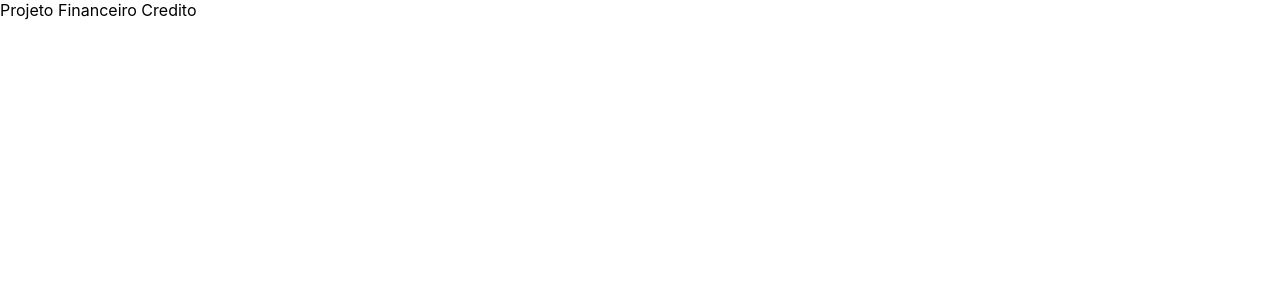
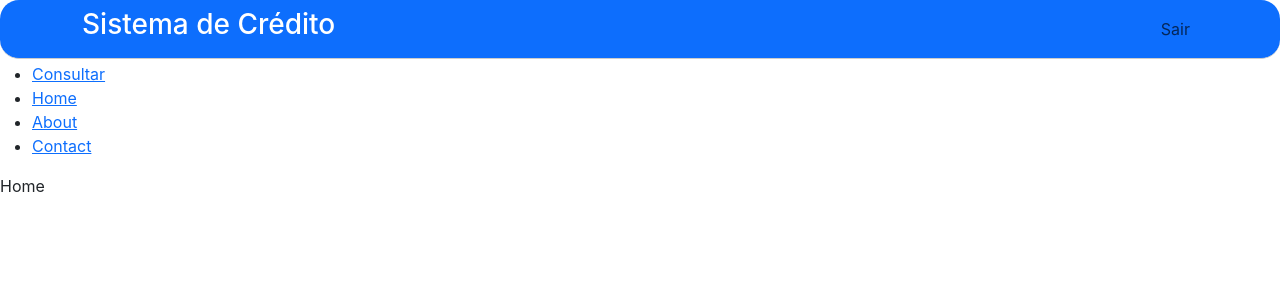
Before and after one commit to alevaristofig/teste_gosat_frontend, a React (Create React App) app: page / in a window 1280 px wide. Shown: the top 300 px of the page. Built offline with nearby package versions, Linux system fonts and the light colour scheme; the HTML template or start-up script is replaced by a standard one.

Commit message:
Criação do cabeçalho

```diff
--- a/package.json
+++ b/package.json
@@ -11,8 +11,12 @@
     "@types/node": "^16.18.126",
     "@types/react": "^19.1.4",
     "@types/react-dom": "^19.1.5",
+    "@types/react-router-dom": "^5.3.3",
+    "bootstrap": "^5.3.6",
     "react": "^19.1.0",
+    "react-bootstrap": "^2.10.10",
     "react-dom": "^19.1.0",
+    "react-router-dom": "^7.6.0",
     "react-scripts": "5.0.1",
     "typescript": "^4.9.5",
     "web-vitals": "^2.1.4"
--- a/public/index.html
+++ b/public/index.html
@@ -24,6 +24,7 @@
       work correctly both with client-side routing and a non-root public URL.
       Learn how to configure a non-root public URL by running `npm run build`.
     -->
+      <link href="https://cdn.jsdelivr.net/npm/bootstrap@5.3.6/dist/css/bootstrap.min.css" rel="stylesheet" integrity="sha384-4Q6Gf2aSP4eDXB8Miphtr37CMZZQ5oXLH2yaXMJ2w8e2ZtHTl7GptT4jmndRuHDT" crossorigin="anonymous">
     <title>React App</title>
   </head>
   <body>
--- a/src/App.tsx
+++ b/src/App.tsx
@@ -1,11 +1,37 @@
 import React from 'react';
+import { BrowserRouter, Routes, Route, Link, useLocation } from 'react-router-dom';
 
-function App() {
+import CabecalhoComponent from './components/cabecalho';
+import ConsultaCreditoComponent from './components/ConsultaCreditoComponent';
+
+const ConsultaCredito = () => <ConsultaCreditoComponent />
+   const Home = () => <div>Home</div>;
+   const About = () => <div>About</div>;
+   const Contact = () => <div>Contact</div>;
+
+const App: React.FC = () => {
   return (
-    <div>
-      Projeto Financeiro Credito
-    </div>
-  );
+    <BrowserRouter>
+      <CabecalhoComponent />
+      <nav>
+        <ul>
+          <li><Link to="/consultarcredito">Consultar</Link></li>
+          <li><Link to="/">Home</Link></li>
+             <li><Link to="/about">About</Link></li>
+             <li><Link to="/contact">Contact</Link></li>
+        </ul>
+      </nav>
+
+        <Routes>
+          <Route path="/consultarcredito" element={<ConsultaCreditoComponent />} />
+           <Route path="/" element={<Home />} />
+           <Route path="/about" element={<About />} />
+           <Route path="/contact" element={<Contact />} />
+         </Routes>
+
+
+    </BrowserRouter>
+  )
 }
 
 export default App;
--- /dev/null
+++ b/src/components/ConsultaCreditoComponent.tsx
@@ -0,0 +1,9 @@
+import React, { ReactElement } from 'react';
+
+export default function ConsultaCreditoComponent (): ReactElement {
+  return (
+    <div>
+      <h1>Consulta Credito Component</h1>
+    </div>
+  );
+}
--- /dev/null
+++ b/src/components/cabecalho/index.tsx
@@ -0,0 +1,24 @@
+import React, { ReactElement } from 'react';
+import { Link } from 'react-router-dom';
+
+import Navbar from 'react-bootstrap/Navbar';
+import Container from 'react-bootstrap/Container';
+
+export default function CabecalhoComponent (): ReactElement {
+  return(
+          <>
+              <Navbar bg='primary' className='menu_superior'>
+                  <Container>
+                      <h3 className='text-white'>Sistema de Crédito</h3>
+                      <div className='navbar-nav'>
+                          <ul className='navbar-nav'>
+                              <li className='nav-item'>
+                                  <Link to="/sair" className='nav-link sair'>Sair</Link>
+                              </li>
+                          </ul>
+                      </div>
+                  </Container>
+              </Navbar>
+          </>
+      )
+}
--- a/src/index.css
+++ b/src/index.css
@@ -11,3 +11,9 @@ code {
   font-family: source-code-pro, Menlo, Monaco, Consolas, 'Courier New',
     monospace;
 }
+
+.menu_superior{
+  border-bottom: solid 1px #ccc;
+  border-radius: 19px;
+  margin-bottom: 3px;
+}
```
Also changed, not shown: 1 other file (tests, documents, lock files or other folders).
